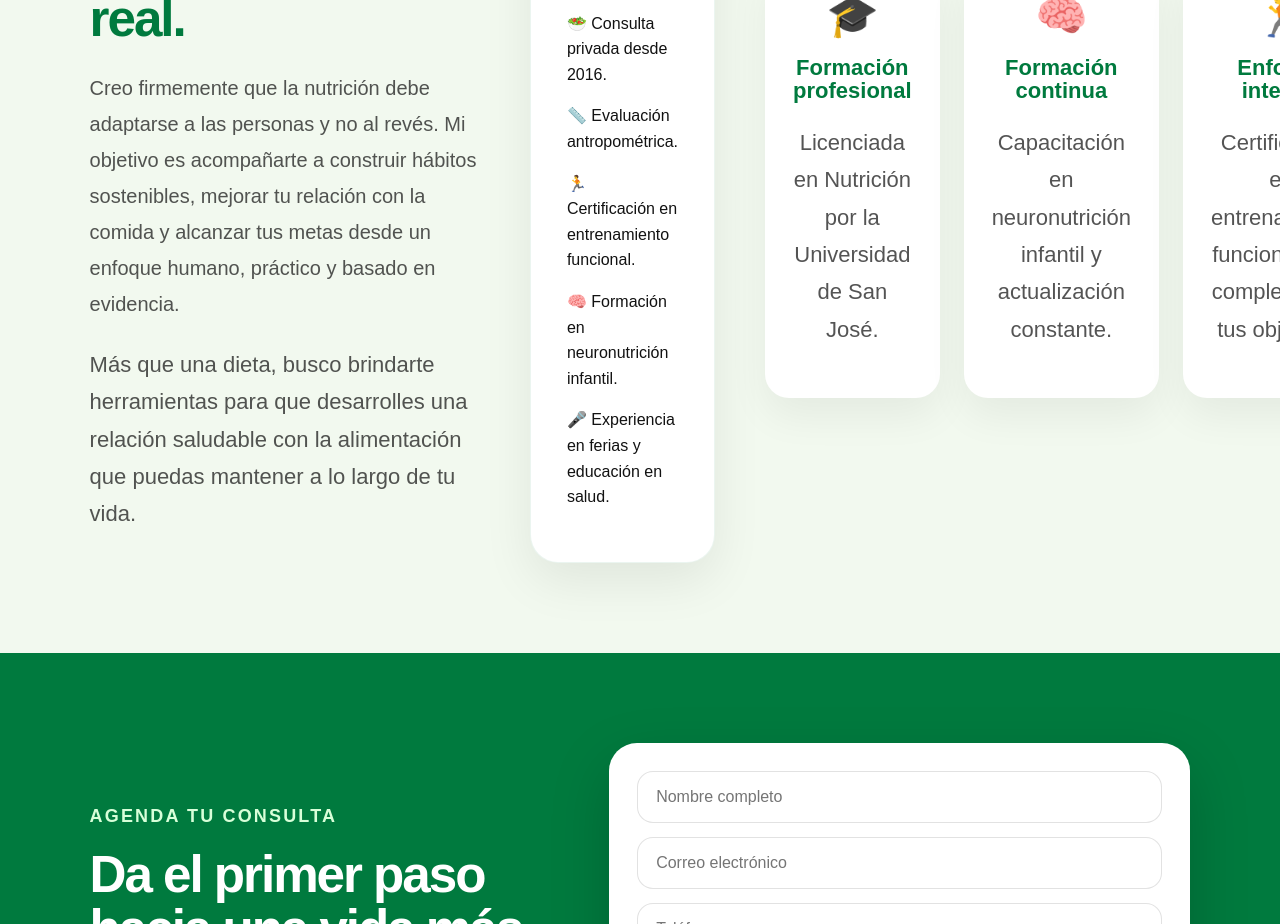
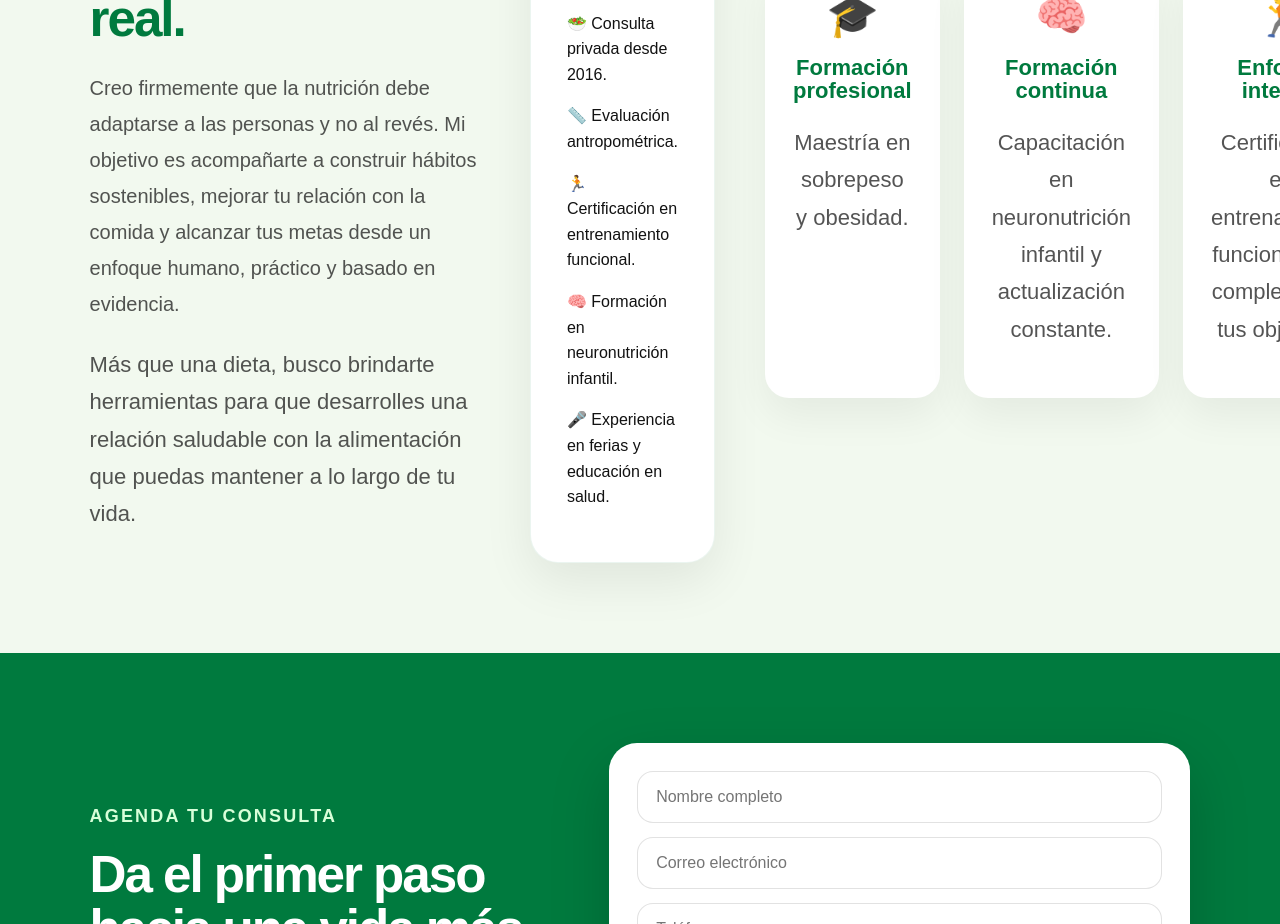
Before and after one commit to tebancole/nutricion-efectiva, a Next.js app: page / in a window 1280 px wide. Shown: the part 2180-3104 px from the top of the page. Built offline with nearby package versions, Linux system fonts and the light colour scheme.

Commit message:
Actualizacion leyenda de Formacion

```diff
--- a/src/app/page.tsx
+++ b/src/app/page.tsx
@@ -159,7 +159,7 @@ useEffect(() => {
           <div className="highlightCard">
             <span>🎓</span>
             <h3>Formación profesional</h3>
-            <p>Licenciada en Nutrición por la Universidad de San José.</p>
+            <p>Maestría en sobrepeso y obesidad.</p>
           </div>
 
           <div className="highlightCard">
```
